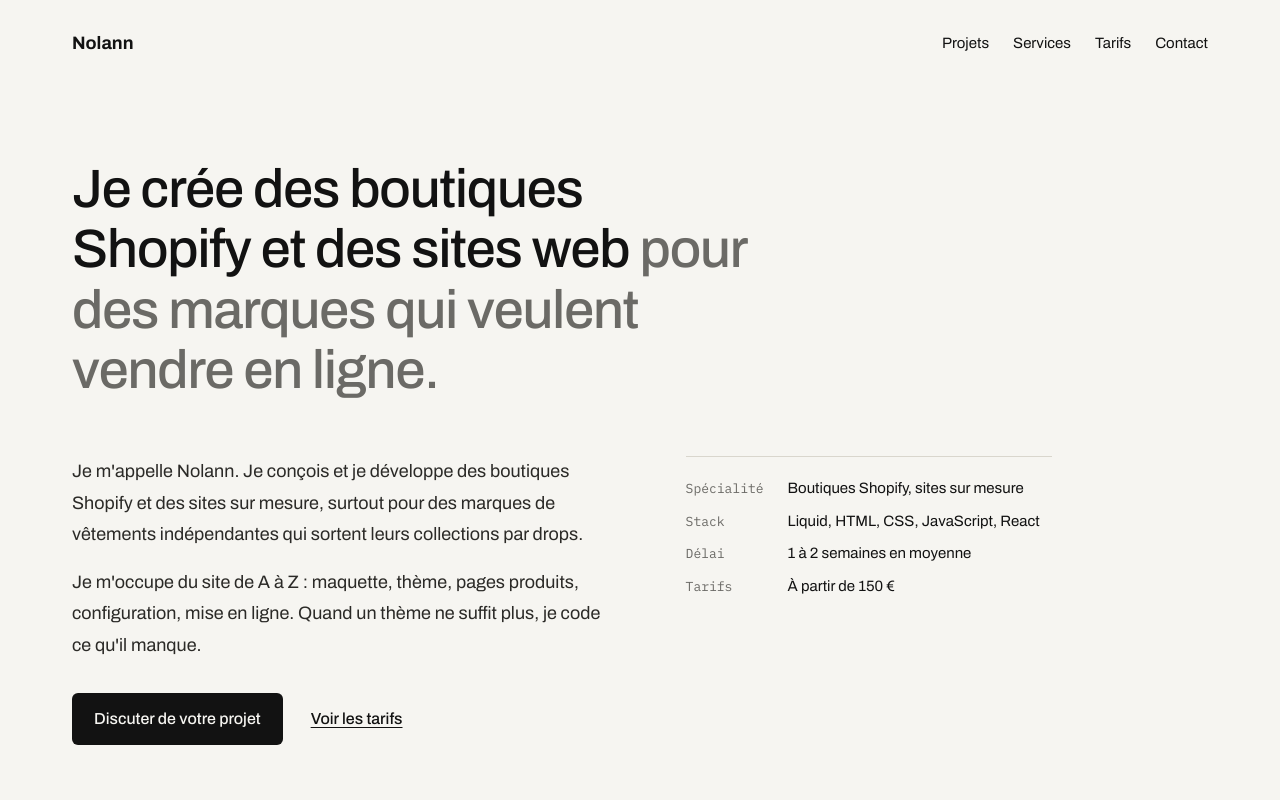
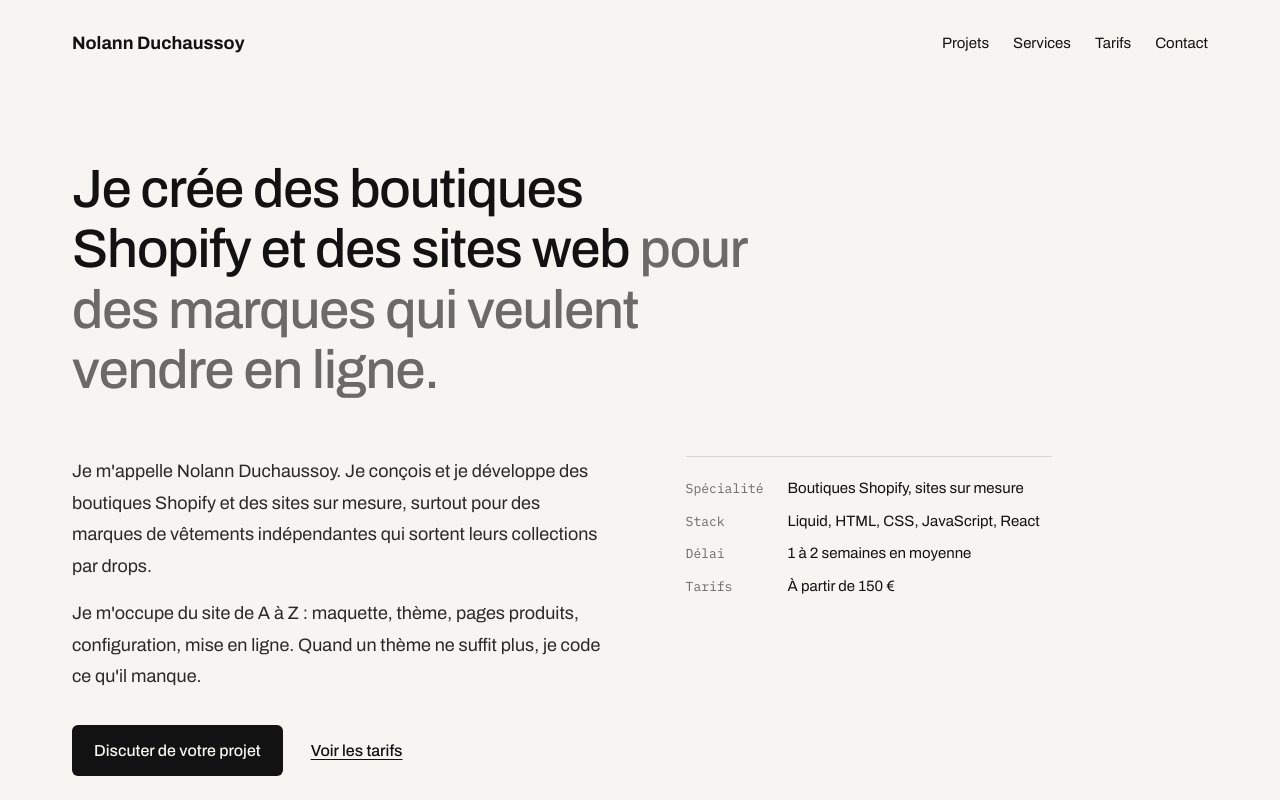
Before and after one commit to Nolanndch/Vitrine, a plain HTML site: page index.html in a window 1280 px wide. Shown: the top 800 px of the page. Drawn offline with Linux system fonts and the light colour scheme.

```diff
--- a/index.html
+++ b/index.html
@@ -3,9 +3,9 @@
 <head>
   <meta charset="utf-8">
   <meta name="viewport" content="width=device-width, initial-scale=1">
-  <title>Nolann — Sites web &amp; boutiques Shopify</title>
+  <title>Nolann Duchaussoy — Sites web &amp; boutiques Shopify</title>
   <meta name="description" content="Je crée des boutiques Shopify et des sites web pour des marques qui veulent vendre en ligne. Livraison en 1 à 2 semaines, tarifs dès 150 €.">
-  <meta property="og:title" content="Nolann — Sites web &amp; boutiques Shopify">
+  <meta property="og:title" content="Nolann Duchaussoy — Sites web &amp; boutiques Shopify">
   <meta property="og:description" content="Boutiques Shopify et sites web pour des marques qui veulent vendre en ligne. Livraison en 1 à 2 semaines.">
   <meta property="og:type" content="website">
   <meta property="og:image" content="images/ambleme.jpg">
@@ -14,11 +14,14 @@
   <link rel="preconnect" href="https://fonts.gstatic.com" crossorigin>
   <link href="https://fonts.googleapis.com/css2?family=Archivo:wght@400;500;700&amp;family=IBM+Plex+Mono:wght@400;500&amp;display=swap" rel="stylesheet">
   <link rel="stylesheet" href="style.css">
+  <script type="application/ld+json">
+  {"@context":"https://schema.org","@type":"Person","name":"Nolann Duchaussoy","jobTitle":"Développeur Shopify et web","email":"mailto:nolann.duchaussoy.pro@gmail.com","sameAs":["https://github.com/Nolanndch"]}
+  </script>
 </head>
 <body>
   <div class="wrap">
     <nav>
-      <strong><a href="index.html">Nolann</a></strong>
+      <strong><a href="index.html">Nolann Duchaussoy</a></strong>
       <ul>
         <li><a href="#projets">Projets</a></li>
         <li><a href="#services">Services</a></li>
@@ -31,7 +34,7 @@
       <h1>Je crée des boutiques Shopify et des sites web <span>pour des marques qui veulent vendre en ligne.</span></h1>
       <div class="intro-cols">
         <div>
-          <p>Je m'appelle Nolann. Je conçois et je développe des boutiques Shopify et des sites sur mesure, surtout pour des marques de vêtements indépendantes qui sortent leurs collections par drops.</p>
+          <p>Je m'appelle Nolann Duchaussoy. Je conçois et je développe des boutiques Shopify et des sites sur mesure, surtout pour des marques de vêtements indépendantes qui sortent leurs collections par drops.</p>
           <p>Je m'occupe du site de A à Z : maquette, thème, pages produits, configuration, mise en ligne. Quand un thème ne suffit plus, je code ce qu'il manque.</p>
           <div class="actions">
             <a class="btn" href="#contact">Discuter de votre projet</a>
@@ -131,7 +134,7 @@
     </section>
 
     <footer class="label">
-      <span>© 2026 Nolann</span>
+      <span>© 2026 Nolann Duchaussoy</span>
       <a href="https://github.com/Nolanndch">GitHub</a>
     </footer>
   </div>
--- a/style.css
+++ b/style.css
@@ -20,7 +20,7 @@ a:focus-visible { outline: 2px solid var(--accent); outline-offset: 3px; border-
 .wrap { max-width: 1200px; margin: 0 auto; padding: 0 32px; }
 .label { font-family: var(--mono); font-size: 13px; color: var(--muted); letter-spacing: .02em; }
 
-nav { display: flex; justify-content: space-between; align-items: center; padding: 28px 0; }
+nav { display: flex; flex-wrap: wrap; justify-content: space-between; align-items: center; gap: 12px 24px; padding: 28px 0; }
 nav strong { font-weight: 700; }
 nav strong a { text-decoration: none; }
 nav ul { list-style: none; display: flex; gap: 24px; font-size: 15px; }
```
Also changed, not shown: tarifs.html (+4 -4 lines).
